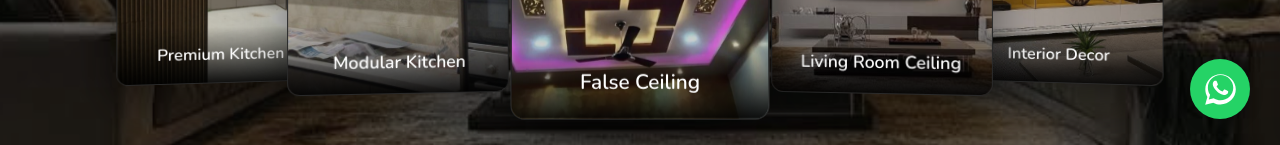
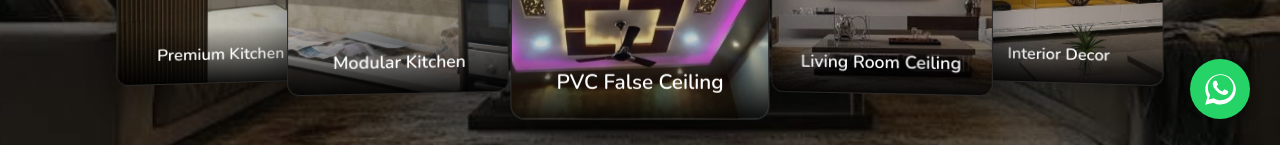
Before and after one commit to GajulaBeulah/Qarat, a React (Vite) app: page / in a window 1280 px wide. Shown: the part 651-796 px from the top of the page. Built offline with nearby package versions, Linux system fonts and the light colour scheme.

Commit message:
Add ScrollToTop functionality and update PVC False Ceiling title

```diff
--- a/src/App.jsx
+++ b/src/App.jsx
@@ -4,6 +4,7 @@
 import Header from './components/Header';
 import Footer from './components/Footer';
 import WhatsAppWidget from './components/WhatsAppWidget';
+import ScrollToTop from './components/ScrollToTop';
 
 // Pages
 import Home from './pages/Home';
@@ -35,6 +36,7 @@
 function App() {
   return (
     <BrowserRouter>
+      <ScrollToTop />
       <Routes>
         <Route path="/" element={<Layout />}>
           <Route index element={<Home />} />
--- a/src/components/Hero.jsx
+++ b/src/components/Hero.jsx
@@ -33,7 +33,7 @@
         <div className="hero-card card-center">
           <img src="/images/ceiling-5.png" alt="False Ceiling" />
           <div className="card-overlay">
-            <h3>False Ceiling</h3>
+            <h3>PVC False Ceiling</h3>
           </div>
         </div>
 
--- /dev/null
+++ b/src/components/ScrollToTop.jsx
@@ -0,0 +1,14 @@
+import { useEffect } from 'react';
+import { useLocation } from 'react-router-dom';
+
+const ScrollToTop = () => {
+  const { pathname } = useLocation();
+
+  useEffect(() => {
+    window.scrollTo(0, 0);
+  }, [pathname]);
+
+  return null;
+};
+
+export default ScrollToTop;
```
